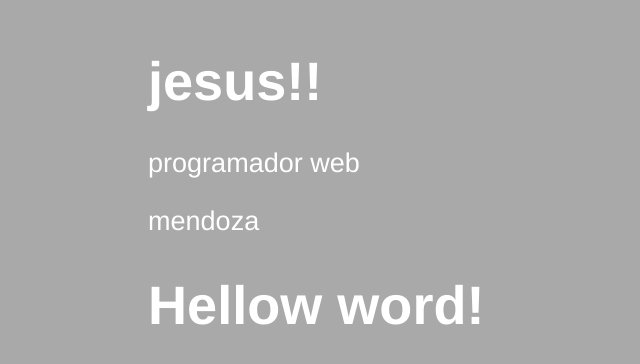
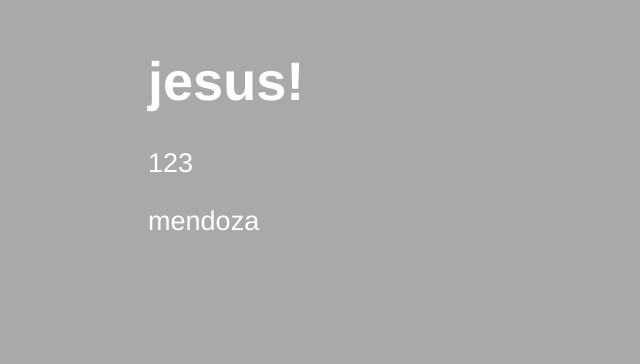
Before and after one commit to SKOTOS99/curso-react, a React (Vite) app in the folder 03-counter-app-vite/: page / in a window 1280 px wide. Shown: the part 134-498 px from the top of the page, without its empty margins (0-640 px from the left). Built offline with nearby package versions, Linux system fonts and the light colour scheme.

Commit message:
uso de props

```diff
--- a/03-counter-app-vite/src/FirstApp.jsx
+++ b/03-counter-app-vite/src/FirstApp.jsx
@@ -9,15 +9,11 @@ const experiencias=()=>{
  * @returns {JSX.Element}
  * @constructor
  */
-export const FirstApp = ()=>{
-    const {message,tittle} = {
-        message:'jesus!',
-        tittle:'programador web'
-    };
+export const FirstApp = ({title, numero})=>{
     return (
         <>
-            <h1>{ message }!</h1>
-            <p>{tittle}</p>
+            <h1>{ title }!</h1>
+            <p>{numero}</p>
             <p>{experiencias()}</p>
         </>
     );
--- a/03-counter-app-vite/src/main.jsx
+++ b/03-counter-app-vite/src/main.jsx
@@ -1,12 +1,10 @@
 import React from 'react';
 import ReactDOM from 'react-dom/client';
 import {FirstApp} from "./FirstApp.jsx";
-import {HellowWord} from "./HellowWord.jsx";
 import './styles.css';
 
 
 ReactDOM.createRoot(document.getElementById('root'))
     .render(<React.StrictMode>
-        <FirstApp />
-        <HellowWord />
+        <FirstApp title='jesus' numero={123} />
     </React.StrictMode>);
```
